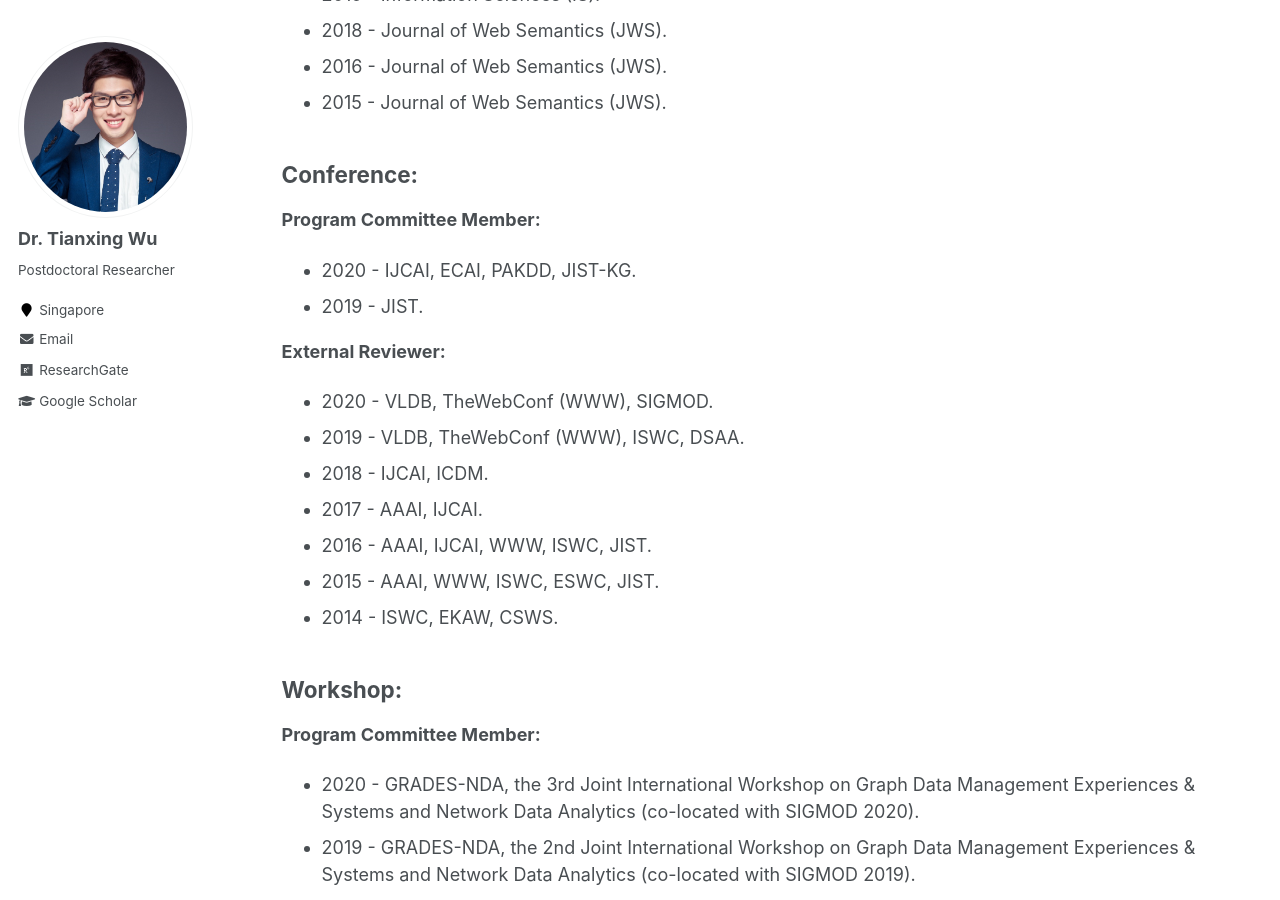
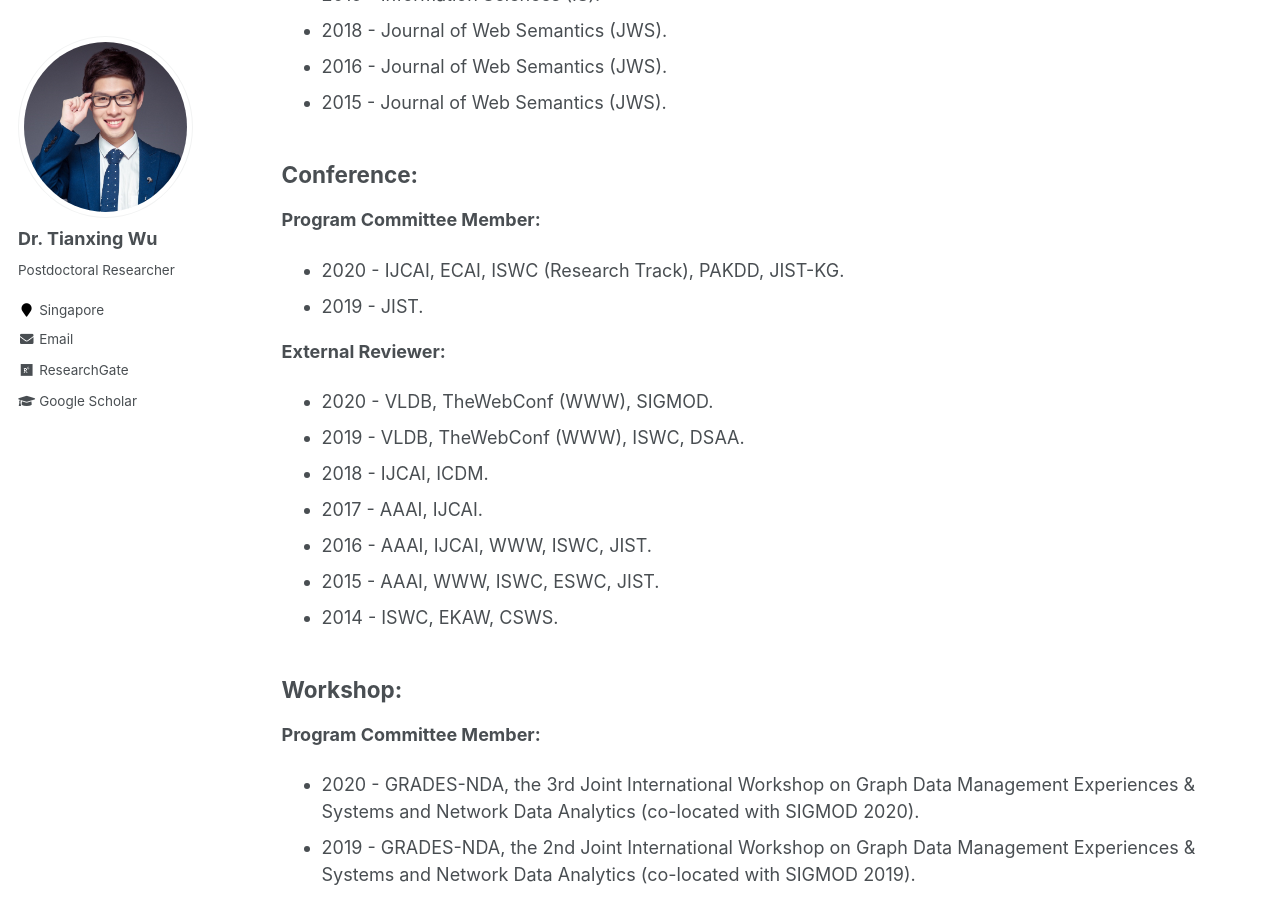
Before and after one commit to tianxing-wu/tianxing-wu.github.io, a Jekyll site: the page built from _pages/services.md, in a window 1280 px wide and 900 px high, scrolled down 640 px. Built offline with Jekyll 4.4.1, drawn with Linux system fonts in a browser that asks for light colours.

Commit message:
site update

```diff
--- a/_pages/services.md
+++ b/_pages/services.md
@@ -23,7 +23,7 @@ author_profile: true
 
 ## Conference:
 **Program Committee Member:**
-* 2020 - IJCAI, ECAI, PAKDD, JIST-KG.
+* 2020 - IJCAI, ECAI, ISWC (Research Track), PAKDD, JIST-KG.
 * 2019 - JIST.
 
 **External Reviewer:**
```
Also changed, not shown: 1 other file.
